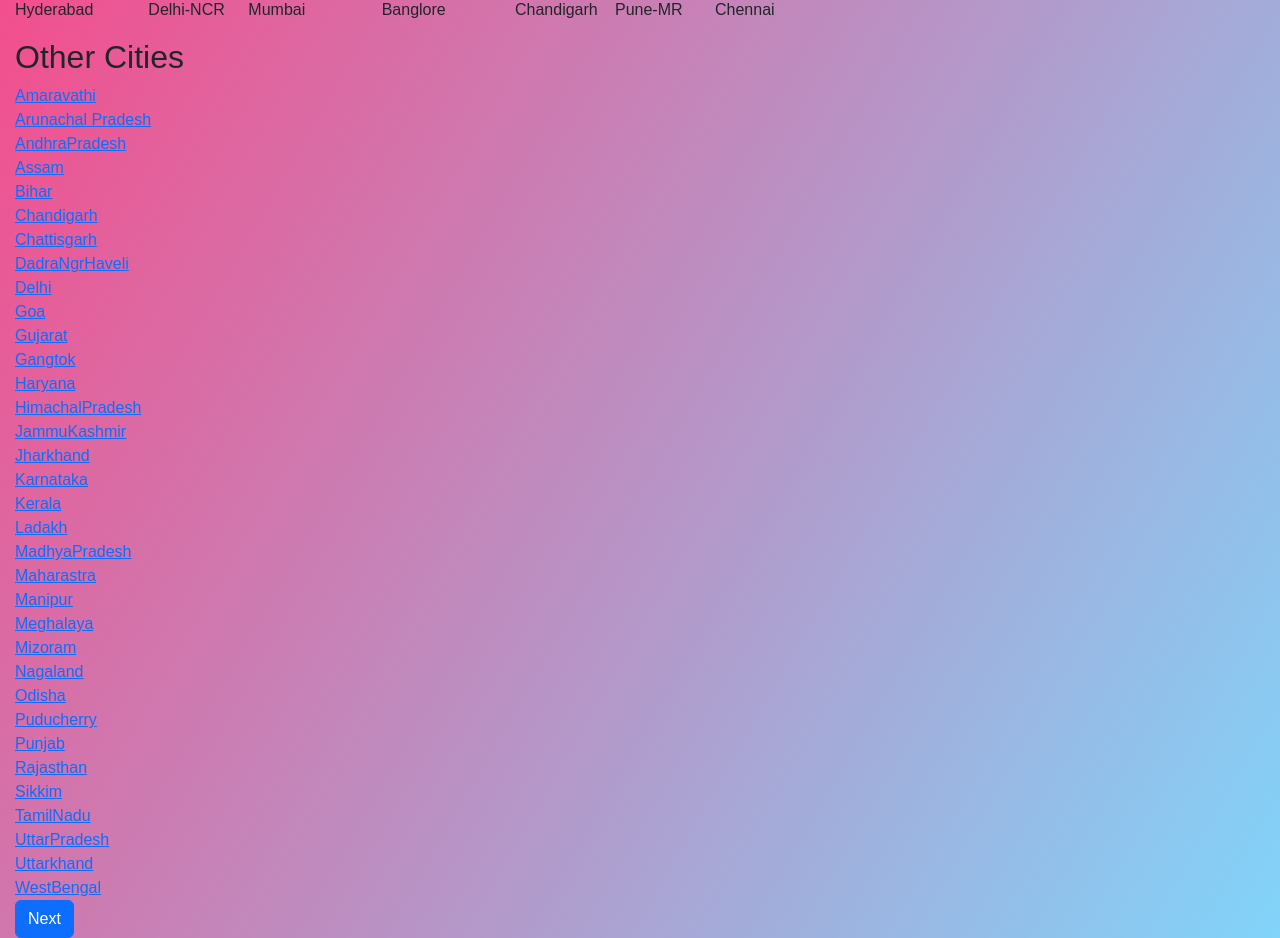
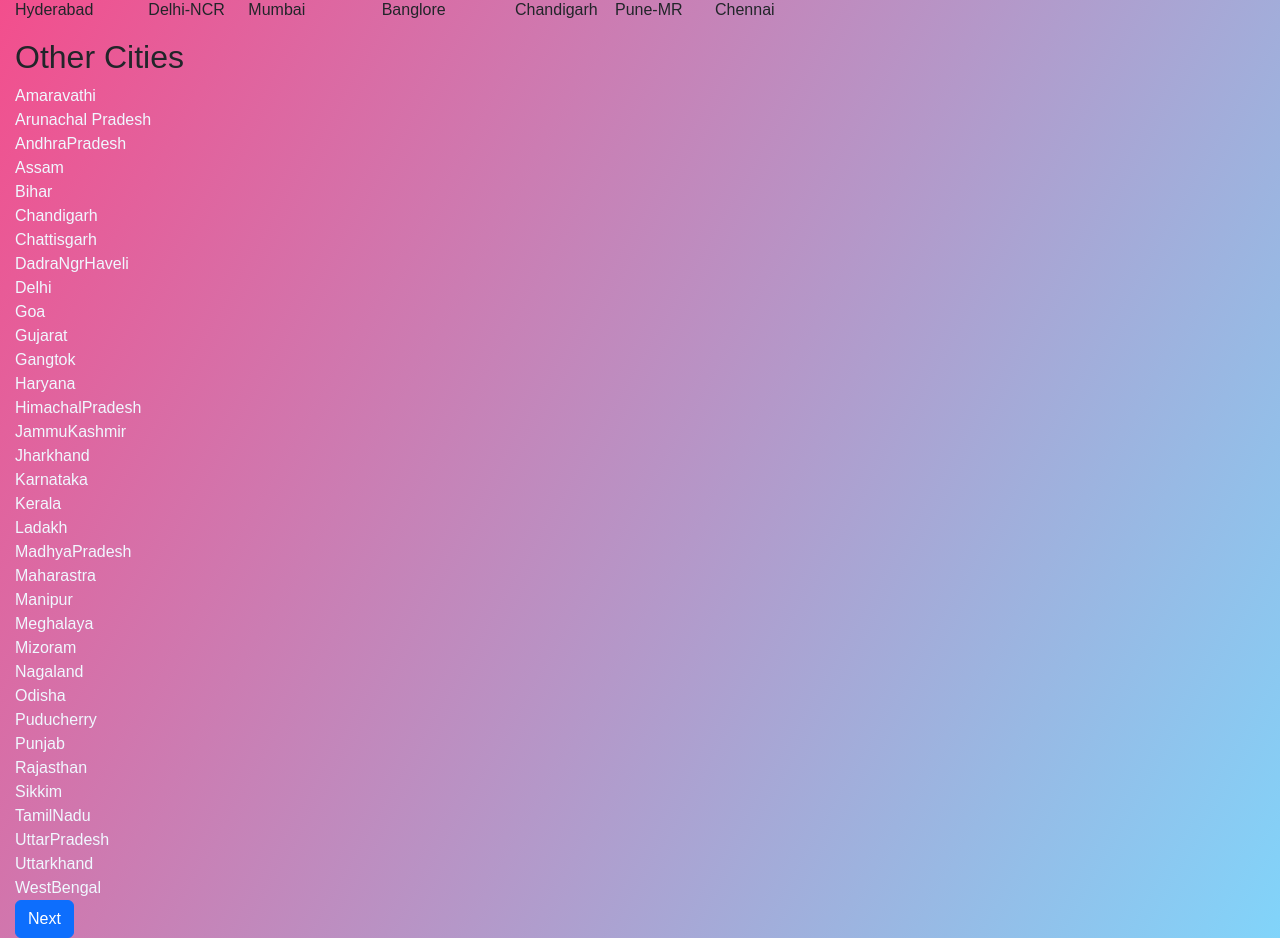
Before and after one commit to SandhyaPeddi2505/ONLINE-DELIVERY-GOODS-PROJECT, a React (Create React App) app: page /home in a window 1280 px wide. Shown: the part 340-1278 px from the top of the page. Built offline with nearby package versions, Linux system fonts and the light colour scheme.

Commit message:
edited linking to sandhya

```diff
--- a/src/App.js
+++ b/src/App.js
@@ -6,9 +6,7 @@ import Confirm from "./Components/Confirm";
 import "./Components/Styles.scss";
 import axios from "axios";
 import {useState,useEffect} from "react";
-
 import Next from "./Components/Other.jsx";
-
 import "./styles.scss";
 import Primary from "./Components/Primary";
 import Hello from "./Components/Hello";
--- a/src/Components/Linking.jsx
+++ b/src/Components/Linking.jsx
@@ -11,7 +11,7 @@ const Linking = () => {
             <Link to="/primary">Next</Link>
           </li>
           <li>
-            <Link to="/hi">Submit</Link>
+            <Link to="/Source">Submit</Link>
           </li>
         </ul>
       </nav>
--- a/src/Components/Other.jsx
+++ b/src/Components/Other.jsx
@@ -9,139 +9,139 @@ const Next = () => {
     <>
       <div className="other">
         <h2>Other Cities</h2>
-        <a href="/primary1" onClick={(Amaravathi) => {}}>
+        <a href="/primary1"  className="sow" onClick={(Amaravathi) => {}}>
           Amaravathi
         </a>
         <br />
-        <a href="/primary1" onClick={(ArunachalPradesh) => {}}>
+        <a href="/primary1"  className="sow" onClick={(ArunachalPradesh) => {}}>
           Arunachal Pradesh
         </a>
         <br />
-        <a href="/primary1" onClick={(AndhraPradesh) => {}}>
+        <a href="/primary1" className="sow" onClick={(AndhraPradesh) => {}}>
           AndhraPradesh
         </a>
         <br />
-        <a href="/primary1" onClick={(Assam) => {}}>
+        <a href="/primary1" className="sow" onClick={(Assam) => {}}>
           Assam
         </a>
         <br />
-        <a href="/primary1" onClick={(Bihar) => {}}>
+        <a href="/primary1"  className="sow" onClick={(Bihar) => {}}>
           Bihar
         </a>
         <br />
-        <a href="/primary1" onClick={(Chandigarh) => {}}>
+        <a href="/primary1"  className="sow" onClick={(Chandigarh) => {}}>
           Chandigarh
         </a>
         <br />
-        <a href="/primary1" onClick={(Chattisgarh) => {}}>
+        <a href="/primary1"  className="sow" onClick={(Chattisgarh) => {}}>
           Chattisgarh
         </a>
         <br />
-        <a href="/primary1" onClick={(DadraNgrHaveli) => {}}>
+        <a href="/primary1"  className="sow" onClick={(DadraNgrHaveli) => {}}>
           DadraNgrHaveli
         </a>
         <br />
-        <a href="/primary1" onClick={(Delhi) => {}}>
+        <a href="/primary1"  className="sow" onClick={(Delhi) => {}}>
           Delhi
         </a>
         <br />
-        <a href="/primary1" onClick={(Goa) => {}}>
+        <a href="/primary1"  className="sow" onClick={(Goa) => {}}>
           Goa
         </a>
         <br />
-        <a href="/primary1" onClick={(Gujarat) => {}}>
+        <a href="/primary1"  className="sow" onClick={(Gujarat) => {}}>
           Gujarat
         </a>
         <br />
-        <a href="/primary1" onClick={(Gangtok) => {}}>
+        <a href="/primary1"  className="sow" onClick={(Gangtok) => {}}>
           Gangtok
         </a>
         <br />
-        <a href="/primary1" onClick={(Haryana) => {}}>
+        <a href="/primary1"  className="sow" onClick={(Haryana) => {}}>
           Haryana
         </a>
         <br />
-        <a href="/primary1" onClick={(HimachalPradesh) => {}}>
+        <a href="/primary1"  className="sow" onClick={(HimachalPradesh) => {}}>
           HimachalPradesh
         </a>
         <br />
-        <a href="/primary1" onClick={(JammuKashmir) => {}}>
+        <a href="/primary1"  className="sow" onClick={(JammuKashmir) => {}}>
           JammuKashmir
         </a>
         <br />
-        <a href="/primary1" onClick={(Jharkhand) => {}}>
+        <a href="/primary1"  className="sow" onClick={(Jharkhand) => {}}>
           Jharkhand
         </a>
         <br />
-        <a href="/primary1" onClick={(Karnataka) => {}}>
+        <a href="/primary1"  className="sow" onClick={(Karnataka) => {}}>
           Karnataka
         </a>
         <br />
-        <a href="/primary1" onClick={(Kerala) => {}}>
+        <a href="/primary1"  className="sow" onClick={(Kerala) => {}}>
           Kerala
         </a>
         <br />
-        <a href="/primary1" onClick={(Ladakh) => {}}>
+        <a href="/primary1"  className="sow" onClick={(Ladakh) => {}}>
           Ladakh
         </a>
         <br />
-        <a href="/primary1" onClick={(MadhyaPradesh) => {}}>
+        <a href="/primary1"  className="sow" onClick={(MadhyaPradesh) => {}}>
           MadhyaPradesh
         </a>
         <br />
-        <a href="/primary1" onClick={(Maharasthtra) => {}}>
+        <a href="/primary1"  className="sow" onClick={(Maharasthtra) => {}}>
           Maharastra
         </a>
         <br />
-        <a href="/primary1" onClick={(Manipur) => {}}>
+        <a href="/primary1"  className="sow" onClick={(Manipur) => {}}>
           Manipur
         </a>
         <br />
-        <a href="/primary1" onClick={(Meghalaya) => {}}>
+        <a href="/primary1"  className="sow" onClick={(Meghalaya) => {}}>
           Meghalaya
         </a>
         <br />
-        <a href="/primary1" onClick={(Mizoram) => {}}>
+        <a href="/primary1"  className="sow" onClick={(Mizoram) => {}}>
           Mizoram
         </a>
         <br />
-        <a href="#" onClick={(Nagaland) => {}}>
+        <a href="/primary1"  className="sow" onClick={(Nagaland) => {}}>
           Nagaland
         </a>
         <br />
-        <a href="/primary1" onClick={(Odisha) => {}}>
+        <a href="/primary1"  className="sow" onClick={(Odisha) => {}}>
           Odisha
         </a>
         <br />
-        <a href="/primary1" onClick={(Puducherry) => {}}>
+        <a href="/primary1"  className="sow" onClick={(Puducherry) => {}}>
           Puducherry
         </a>
         <br />
-        <a href="/primary1" onClick={(Punjab) => {}}>
+        <a href="/primary1"  className="sow" onClick={(Punjab) => {}}>
           Punjab
         </a>
         <br />
-        <a href="/primary1" onClick={(Rajasthan) => {}}>
+        <a href="/primary1"  className="sow" onClick={(Rajasthan) => {}}>
           Rajasthan
         </a>
         <br />
-        <a href="/primary1" onClick={(Sikkim) => {}}>
+        <a href="/primary1"  className="sow" onClick={(Sikkim) => {}}>
           Sikkim
         </a>
         <br />
-        <a href="/primary1" onClick={(TamilNadu) => {}}>
+        <a href="/primary1"   className="sow" onClick={(TamilNadu) => {}}>
           TamilNadu
         </a>
         <br />
-        <a href="/primary1" onClick={(UttarPradesh) => {}}>
+        <a href="/primary1"  className="sow" onClick={(UttarPradesh) => {}}>
           UttarPradesh
         </a>
         <br />
-        <a href="/primary1" onClick={(Uttarkhand) => {}}>
+        <a href="/primary1"  className="sow" onClick={(Uttarkhand) => {}}>
           Uttarkhand
         </a>
         <br />
-        <a href="/primary1" onClick={(WestBengal) => {}}>
+        <a href="/primary1"  className="sow" onClick={(WestBengal) => {}}>
           WestBengal
         </a>
         <br />
--- a/src/Components/Other.scss
+++ b/src/Components/Other.scss
@@ -6,7 +6,12 @@
 .next{
   justify-content: end;
 }
-a{
+// a{
+//   text-decoration: none;
+//   color: aliceblue;
+
+// }
+.sow{
   text-decoration: none;
   color: aliceblue;
 
--- a/src/Components/Primary.jsx
+++ b/src/Components/Primary.jsx
@@ -110,7 +110,7 @@ const Primary = () => {
       console.log(`Destination is ${selectedDestination}`);
       console.log(`Date is ${date}`);
 
-      window.location.replace("/hi");
+      window.location.replace("/Source");
     }
   };
 
@@ -152,9 +152,10 @@ const Primary = () => {
 
         <FaCalendarAlt />
         <input type="date" onChange={handleChange} />
-        <br />
+        <br></br>
         <div class="but">
-          <input type="submit" value="Submit" />
+          <button className="btn btn-primary" type="submit" >Submit</button>
+          {/* <input type="submit" value="Submit" /> */}
         </div>
       </form>
       <br />
```
